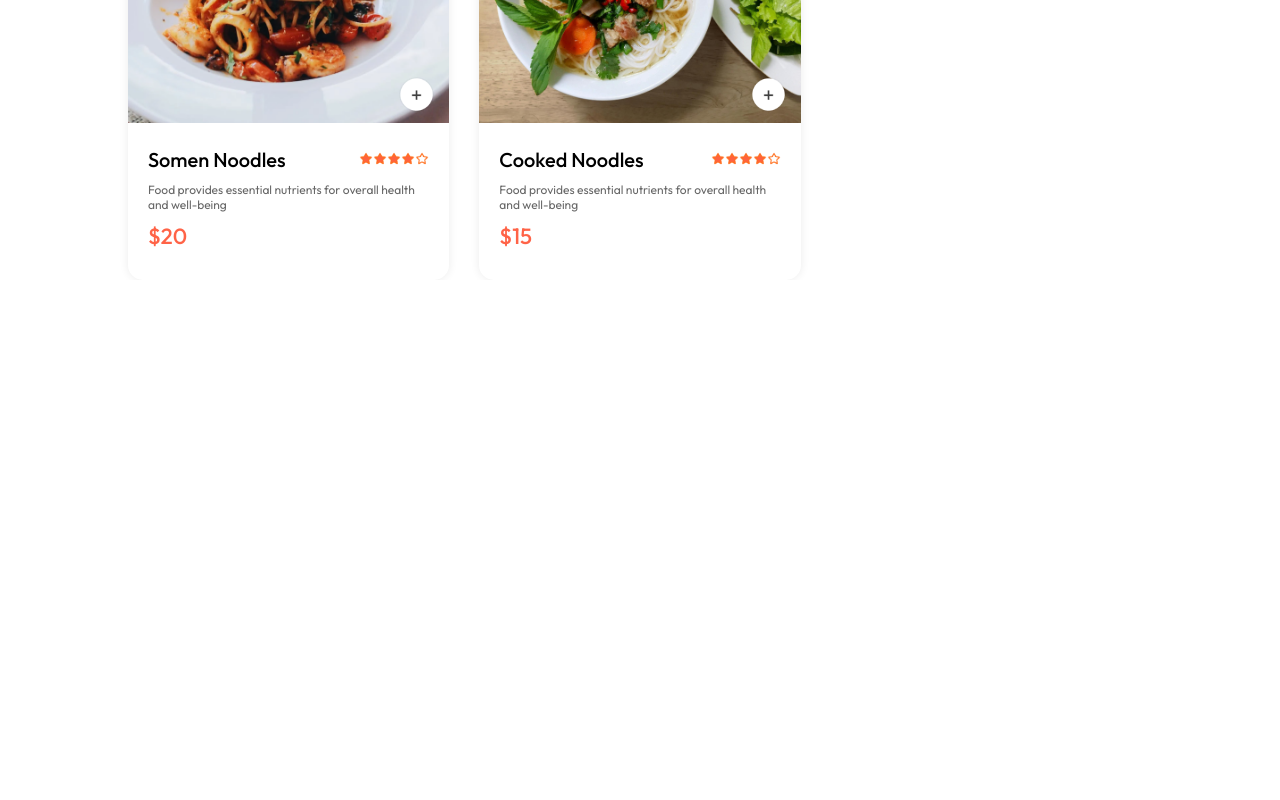
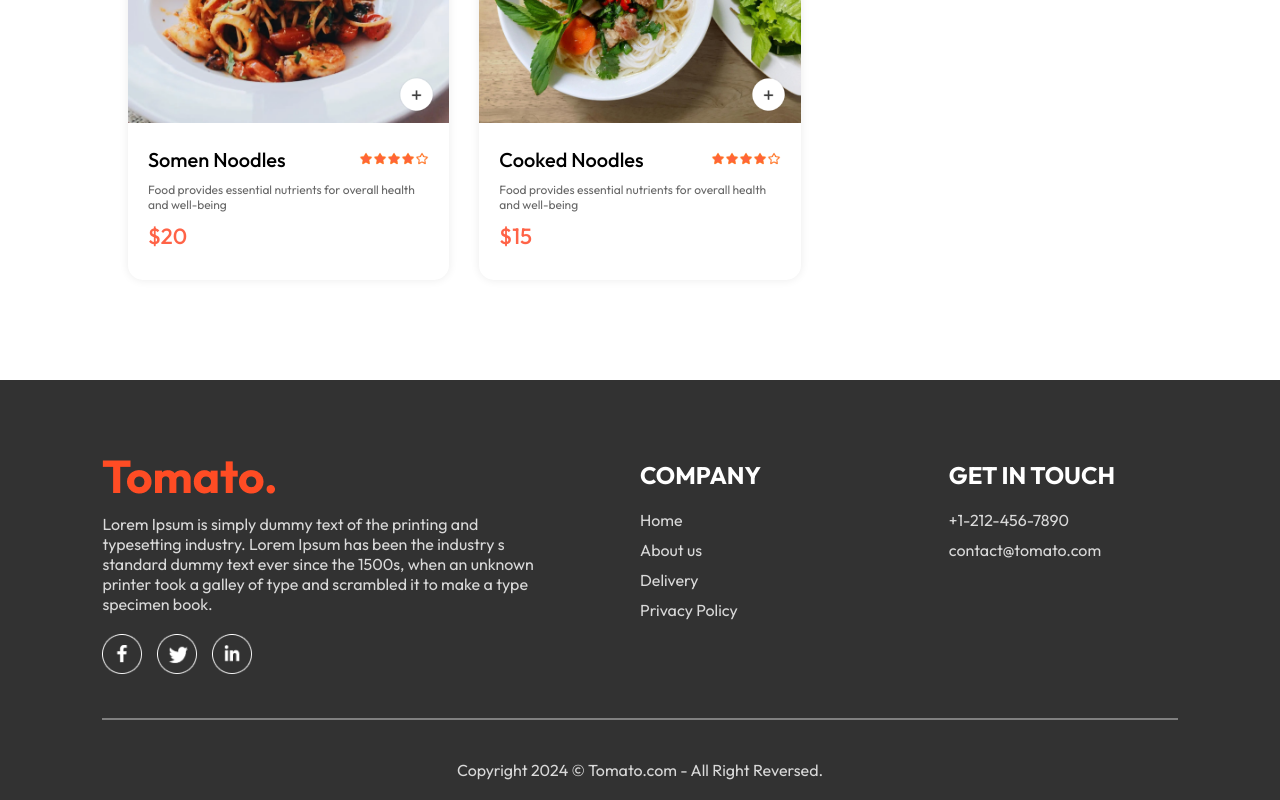
Before and after one commit to Khang8078/food-delivery-app, a React (Vite) app: page / in a window 1280 px wide. Shown: the part 5720-6520 px from the top of the page. Before the commit the page ends 6000 px from the top, so only its background shows below. Built offline with nearby package versions, Linux system fonts and the light colour scheme.

Commit message:
working footer

```diff
--- a/src/App.jsx
+++ b/src/App.jsx
@@ -5,18 +5,21 @@
 import {Home} from "./pages/Home/Home"
 import { Cart } from "./pages/Cart/Cart"
 import { PlaceOrder } from "./pages/PlaceOrder/PlaceOrder"
+import Footer from "./components/Footer/Footer"
 
 const App = () => {
   return (
-    <div className="app">
+    <> <div className="app">
     <Navbar/>
     <Routes>
       <Route path='/' element={<Home />} />
       <Route path='/cart' element={<Cart />} />
       <Route path='/order' element={<PlaceOrder />} />
     </Routes>
+  </div>
+  <Footer/>
+  </>
 
-    </div>
   )
 }
 
--- a/src/components/FoodDisplay/FoodDisplay.jsx
+++ b/src/components/FoodDisplay/FoodDisplay.jsx
@@ -3,8 +3,9 @@
 import './FoodDisplay.css';
 import { StoreContext } from '../../context/StoreContext';
 import FoodItem from '../FoodItem/FoodItem';
+import PropTypes from 'prop-types'; // Import PropTypes
 
-const FoodDisplay = () => {
+const FoodDisplay = ({category}) => {
 
     const {food_list} = useContext(StoreContext)
   return (
@@ -12,7 +13,9 @@
         <h2>Top dishes near you</h2>
         <div className="food-display-list">
             {food_list.map((item, index) => {
-                return <FoodItem key={index} id={item.id} name={item.name} description={item.description} price={item.price} image={item.image}/>
+                if(category==="All" || category===item.category){
+                    return <FoodItem key={index} id={item.id} name={item.name} description={item.description} price={item.price} image={item.image}/>
+                }
             })}
         </div>
     </div>
@@ -20,3 +23,8 @@
 }
 
 export default FoodDisplay
+
+// Add prop types validation
+FoodDisplay.propTypes = {
+    category: PropTypes.string.isRequired, // Assuming category is a string
+  };
--- /dev/null
+++ b/src/components/Footer/Footer.css
@@ -0,0 +1,48 @@
+.footer{
+    color: #d9d9d9;
+    background-color: #323232;
+    display: flex;
+    flex-direction: column;
+    align-items: center;
+    gap: 20px;
+    padding: 20px 8vw;
+    padding-top: 80px;
+    margin-top: 100px;
+}
+
+.footer-content{
+    width: 100%;
+    display: grid;
+    grid-template-columns: 2fr 1fr 1fr;
+    gap: 80px;
+}
+
+.footer-content-left, .footer-content-center, .footer-content-right{
+    display: flex;
+    flex-direction: column;
+    align-items: start;
+    gap: 20px;
+}
+
+.footer-content-left li, .footer-content-center li, .footer-content-right li{
+    list-style: none;
+    margin-bottom: 10px;
+    cursor: pointer;
+}
+
+.footer-content-center h2, .footer-content-right h2{
+    color: white;
+}
+
+.footer-social-icons img{
+    width: 40px;
+    margin-right: 15px;
+}
+
+.footer hr{
+    width: 100%;
+    height: 2px;
+    margin: 20px 0;
+    background-color: grey;
+    border: none;
+}
--- /dev/null
+++ b/src/components/Footer/Footer.jsx
@@ -0,0 +1,40 @@
+//import React from 'react'
+import { assets } from '../../assets/assets'
+import './Footer.css'
+const Footer = () => {
+  return (
+    <div className='footer' id='footer'>
+    <div className="footer-content">
+        <div className="footer-content-left">
+            <img src={assets.logo} alt="" />
+            <p>Lorem Ipsum is simply dummy text of the printing and typesetting industry. Lorem Ipsum has been the industry s standard dummy text ever since the 1500s, when an unknown printer took a galley of type and scrambled it to make a type specimen book.  </p>
+            <div className="footer-social-icons">
+                <img src={assets.facebook_icon} alt="" />
+                <img src={assets.twitter_icon} alt="" />
+                <img src={assets.linkedin_icon} alt="" />
+            </div>
+        </div>
+        <div className="footer-content-center">
+            <h2>COMPANY</h2>
+            <ul>
+                <li>Home</li>
+                <li>About us</li>
+                <li>Delivery</li>
+                <li>Privacy Policy</li>
+            </ul>
+        </div>
+        <div className="footer-content-right">
+            <h2>GET IN TOUCH</h2>
+            <ul>
+                <li>+1-212-456-7890</li>
+                <li>contact@tomato.com</li>
+            </ul>
+        </div>
+    </div>
+    <hr />
+    <p className="footer-copyright">Copyright 2024 © Tomato.com - All Right Reversed. </p>
+    </div>
+  )
+}
+
+export default Footer
--- a/src/context/StoreContext.jsx
+++ b/src/context/StoreContext.jsx
@@ -1,4 +1,4 @@
-import { createContext, useState } from "react";
+import { createContext, useEffect, useState } from "react";
 import PropTypes from 'prop-types'; // Import PropTypes
 import { food_list } from "../assets/assets";
 export const StoreContext = createContext(null);
@@ -19,6 +19,12 @@
         const removeFromCart = (itemId)=>{
             setCartItems((prev)=>({...prev,[itemId]:prev[itemId]-1}))
         }
+
+        useEffect(()=>{
+            console.log(cartItems);
+        }
+        ,[cartItems])
+
     const contextValue = {
         food_list,
         cartItems,
```
Lines whose indentation alone changed are shown as unchanged.
